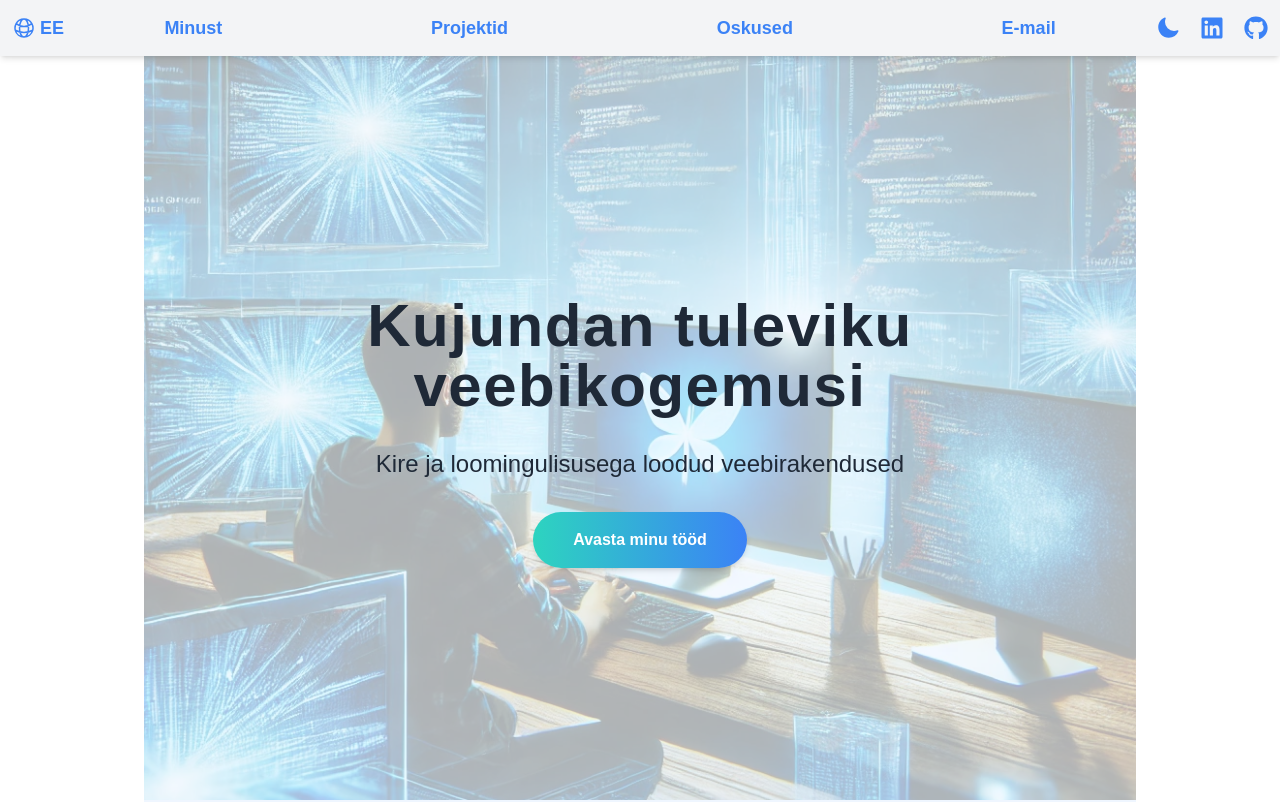
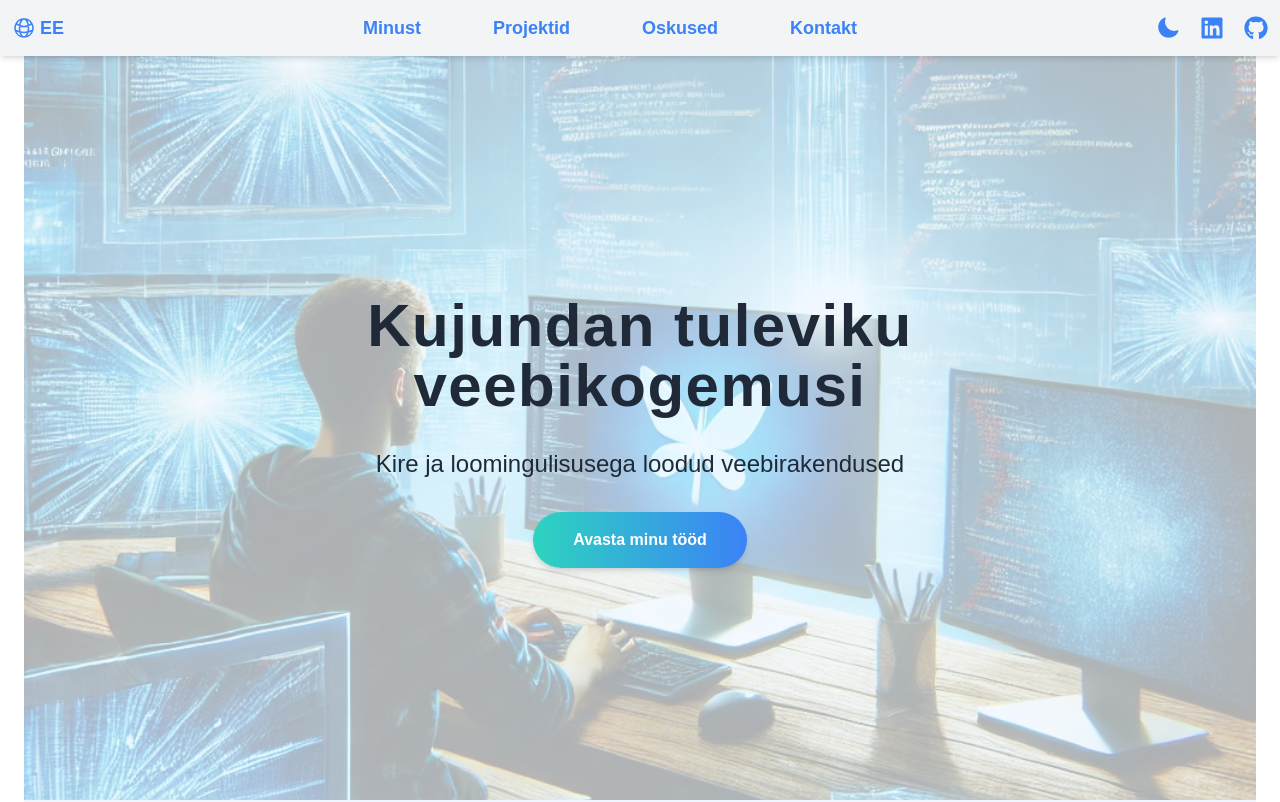
Before and after one commit to frediraba/sleek-portfolio, a Next.js app: page / in a window 1280 px wide. Shown: the top 802 px of the page. Built offline with nearby package versions, Linux system fonts and the light colour scheme.

Commit message:
TAVA MENÜÜ

```diff
--- a/src/app/layout.tsx
+++ b/src/app/layout.tsx
@@ -67,8 +67,8 @@ export default function RootLayout({
           <LanguageContext.Consumer>
             {({ language, toggleLanguage }) => (
               <html lang={language} className={darkMode ? 'dark' : ''}>
-                <body className={`${geistSans.variable} ${geistMono.variable}`}>
-                  <header className="fixed top-0 left-0 right-0 z-50 flex justify-between items-center p-2 bg-gray-100 dark:bg-gray-800 shadow-md h-14">
+                <body className={`${geistSans.variable} ${geistMono.variable} w-full min-h-screen overflow-x-hidden`}>
+                  <header className="fixed top-0 left-0 right-0 z-50 flex justify-between items-center p-2 bg-gray-100 dark:bg-gray-800 shadow-md h-14 w-full">
                     <div className="flex items-center space-x-3">
                       <button onClick={toggleLanguage} className="p-1 transition flex items-center space-x-1 hover:text-blue-800 dark:hover:text-yellow-300">
                         <GlobeAltIcon className="h-6 w-6 text-blue-500 dark:text-yellow-500 transition-colors hover:text-blue-800 dark:hover:text-yellow-300" />
@@ -77,8 +77,8 @@ export default function RootLayout({
                         </span>
                       </button>
                     </div>
-                    <div className="lg:flex-grow lg:flex justify-center items-center space-x-2 hidden">
-                      <nav className="flex space-x-4">
+                    <div className="lg:flex-grow lg:flex justify-center items-center space-x-0 hidden">
+                      <nav className= "flex-grow flex justify-center items-center space-x-8">
                         {['about', 'projects', 'skills', 'contact'].map((section) => (
                           <ScrollLink
                             key={section}
@@ -99,7 +99,7 @@ export default function RootLayout({
                                 ? 'Projektid'
                                 : section === 'skills'
                                 ? 'Oskused'
-                                : 'E-mail'
+                                : 'Kontakt'
                             ) : (
                               section.charAt(0).toUpperCase() + section.slice(1)
                             )}
@@ -171,9 +171,11 @@ export default function RootLayout({
                       </div>
                     )}
                   </header>
-                  <main className="mt-22 flex justify-center px-4 md:px-16 lg:px-24 xl:px-32">
-                    {children}
+                  <main className="mt-22 flex justify-center w-full max-w-full px-2 overflow-x-hidden">
+                   {children}
                   </main>
+
+
                 </body>
               </html>
             )}
```
